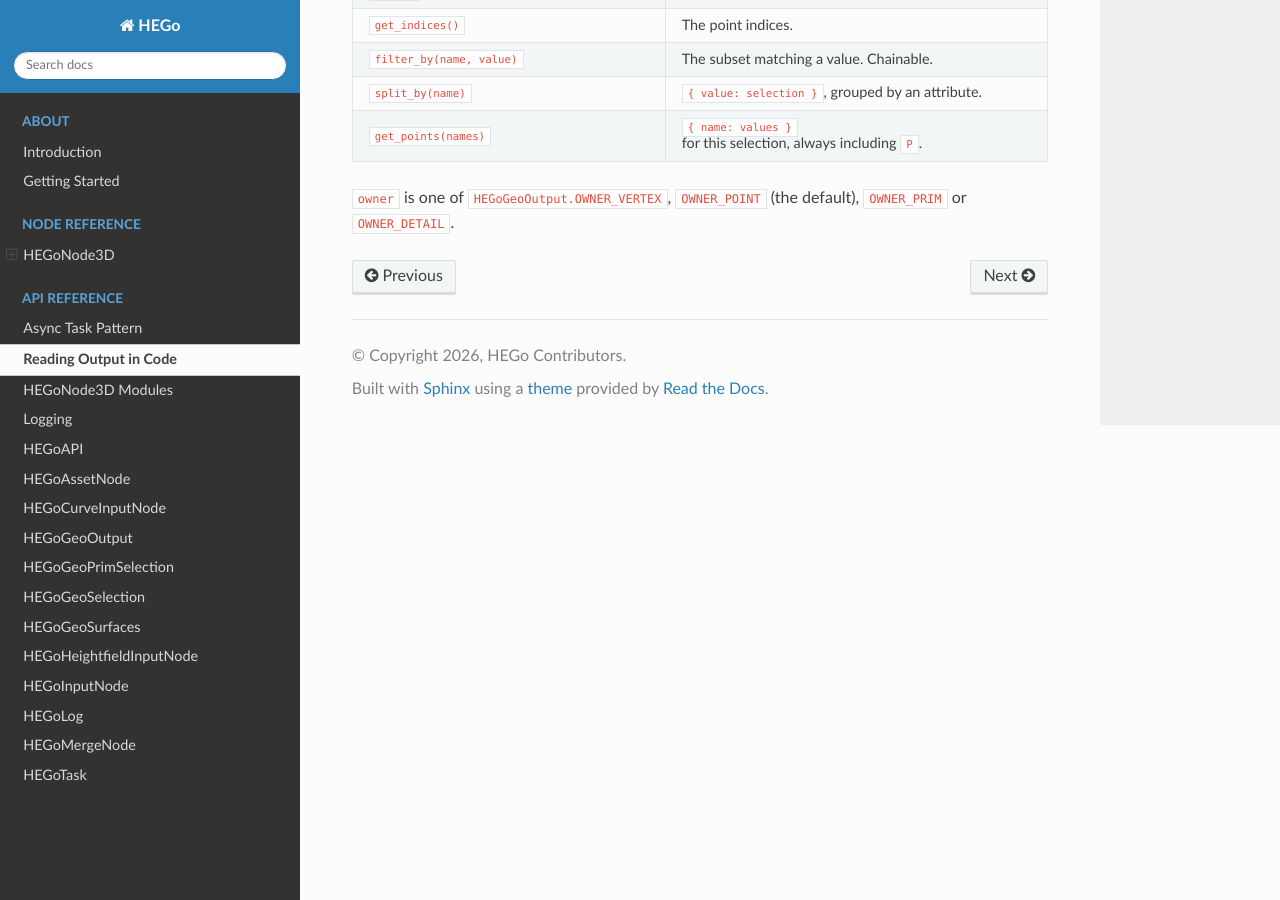
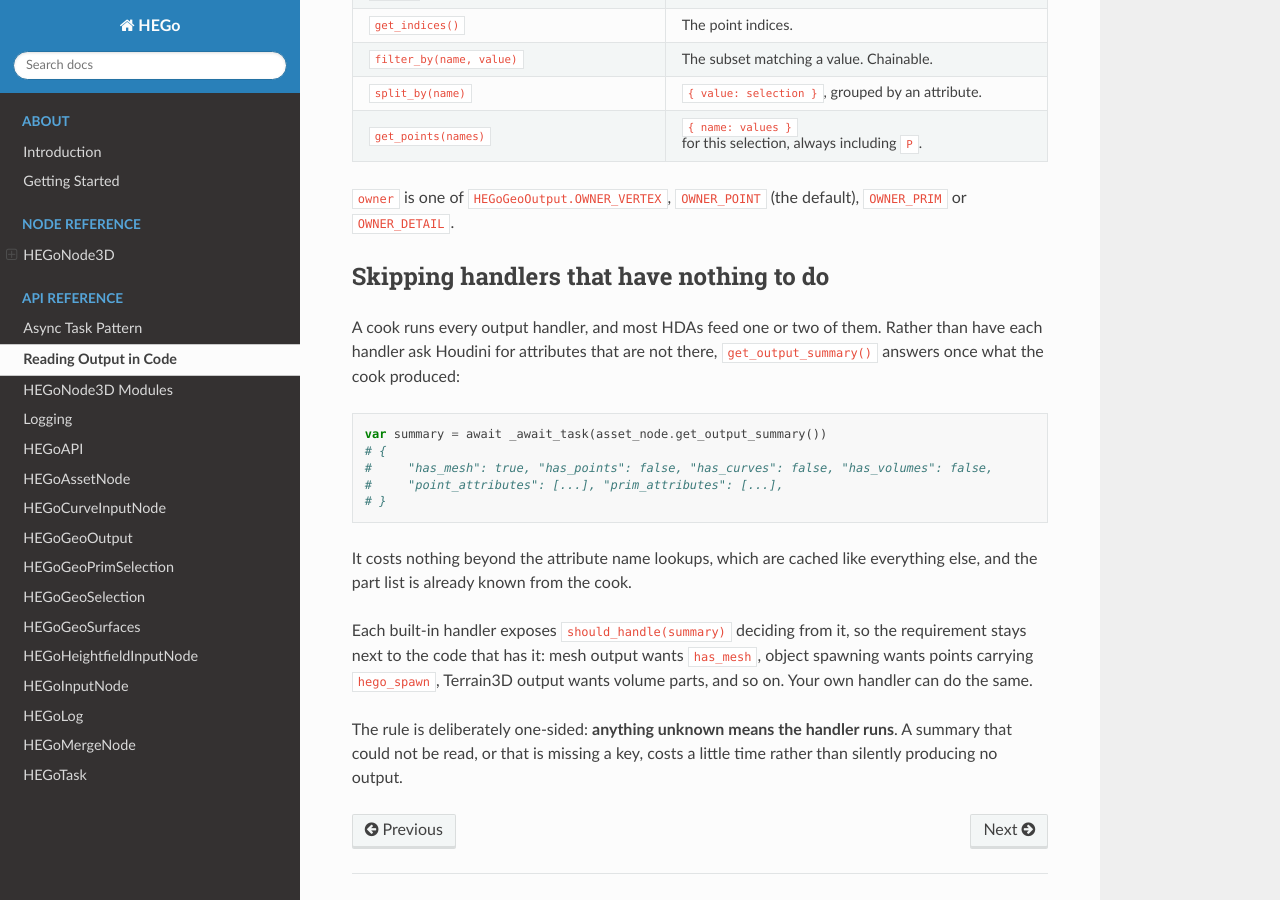
Before and after one commit to peterprickarz/hego, a Sphinx documentation site: the page built from docs/api/geo_output.rst, in a window 1280 px wide and 900 px high, scrolled down 2109 px. Built offline with Sphinx 7.4.7 and the Read the Docs theme 3.1.0, drawn with Linux system fonts in a browser that asks for light colours.

Commit message:
Skip output handlers the cook produced nothing for
Every cook ran all six output handlers, each probing Houdini for attributes that
are usually not there. The information needed to skip them is already in the cook
result, so no HDA metadata is required.

HEGoAssetNode.get_output_summary() answers it once: has_mesh, has_points,
has_curves, has_volumes, plus the point and primitive attribute names the geometry
carries. The part list comes from the per-cook cache and the attribute names are
cached the same way, so the summary costs one lookup per part and owner.

Each handler decides for itself through should_handle(summary), which keeps the
requirement next to the code that has it: mesh output wants a mesh part with
faces, object spawning wants points carrying hego_spawn, Terrain3D output wants
volume parts. HEGoNode3D asks once and skips the rest, logging what it skipped.

The policy is deliberately one-sided, in HEGoNodeUtil.output_has() and
output_has_attribute(): anything unknown means the handler runs. A summary that
could not be read, or one missing a key, costs time rather than output - the
failure mode of a wrong skip is silently missing geometry, which is much worse
than a wasted millisecond.

Beyond the HAPI calls, this removes each skipped handler's awaits, and those are
whole frames: _await_task yields until the scheduler comes back, so six handlers
cost at least six frames before any work happens.

demo/tests/hego_output_skip_test.gd covers the decision table with synthetic
summaries: the unknown cases, a cook that produced nothing, geometry present with
the flags absent, each flag switching its handler on, and one output not dragging
the others along. 24 checks, no session needed.

Co-Authored-By: Claude Opus 5 (1M context) <noreply@anthropic.com>

```diff
--- a/docs/api/geo_output.rst
+++ b/docs/api/geo_output.rst
@@ -116,3 +116,30 @@ Reference
 
 ``owner`` is one of ``HEGoGeoOutput.OWNER_VERTEX``, ``OWNER_POINT`` (the default),
 ``OWNER_PRIM`` or ``OWNER_DETAIL``.
+
+Skipping handlers that have nothing to do
+-----------------------------------------
+
+A cook runs every output handler, and most HDAs feed one or two of them. Rather
+than have each handler ask Houdini for attributes that are not there,
+``get_output_summary()`` answers once what the cook produced:
+
+.. code-block:: gdscript
+
+    var summary = await _await_task(asset_node.get_output_summary())
+    # {
+    #     "has_mesh": true, "has_points": false, "has_curves": false, "has_volumes": false,
+    #     "point_attributes": [...], "prim_attributes": [...],
+    # }
+
+It costs nothing beyond the attribute name lookups, which are cached like
+everything else, and the part list is already known from the cook.
+
+Each built-in handler exposes ``should_handle(summary)`` deciding from it, so the
+requirement stays next to the code that has it: mesh output wants ``has_mesh``,
+object spawning wants points carrying ``hego_spawn``, Terrain3D output wants
+volume parts, and so on. Your own handler can do the same.
+
+The rule is deliberately one-sided: **anything unknown means the handler runs**. A
+summary that could not be read, or that is missing a key, costs a little time
+rather than silently producing no output.
```
Also changed, not shown: docs/api/node3d_modules.rst (+13 -4 lines), docs/classes/class_hegoassetnode.rst (+22 -0 lines), 14 other files.
